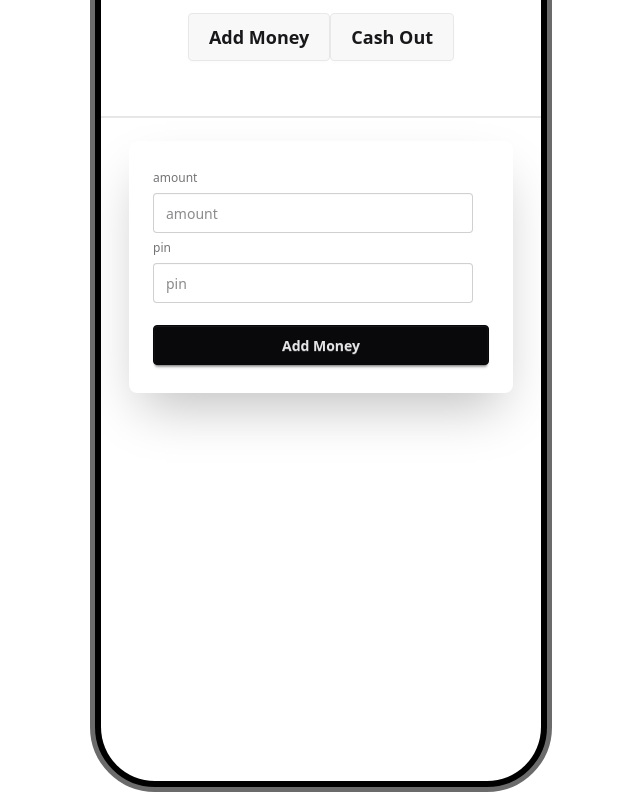
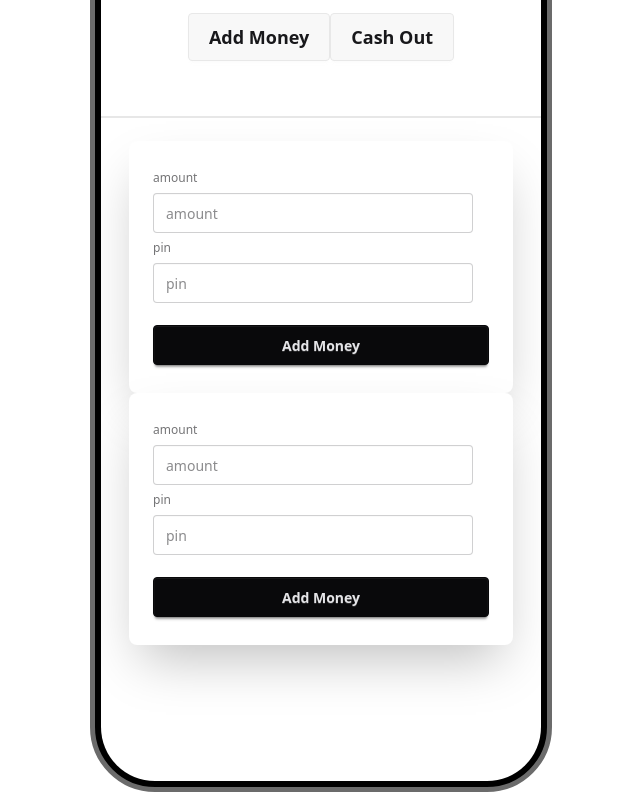
Before and after one commit to azaharuddinakash561-sky/learningcode, a plain HTML site: page hellojsMilestone27/PayooMFS/home.html in a window 1280 px wide. Shown: the part 186-978 px from the top of the page, without its empty margins (319-959 px from the left). Drawn offline with nearby package versions, Linux system fonts and the light colour scheme.

Commit message:
cash out

```diff
--- a/hellojsMilestone27/PayooMFS/home.html
+++ b/hellojsMilestone27/PayooMFS/home.html
@@ -49,7 +49,22 @@
                     </div>
                 </div>
                 <!-- add money form -->
+                <!-- cash out start -->
+                 <div class="flex justify-center">
+                    <div class="card bg-base-100 w-full max-w-sm shrink-0 shadow-2xl">
+                        <div class="card-body">
+                            <fieldset class="fieldset">
+                                <label class="label">amount</label>
+                                <input id="inputAddMoney" type="text" class="input" placeholder="amount" />
+                                <label class="label">pin</label>
+                                <input id="input_pin_number" type="password" class="input" placeholder="pin" autocomplete="off" />
 
+                                <button id="addMoney" class="btn btn-neutral mt-4">Add Money </button>
+                            </fieldset>
+                        </div>
+                    </div>
+                </div>
+                <!-- cash out end -->
             </div>
         </div>
     </main>
```
